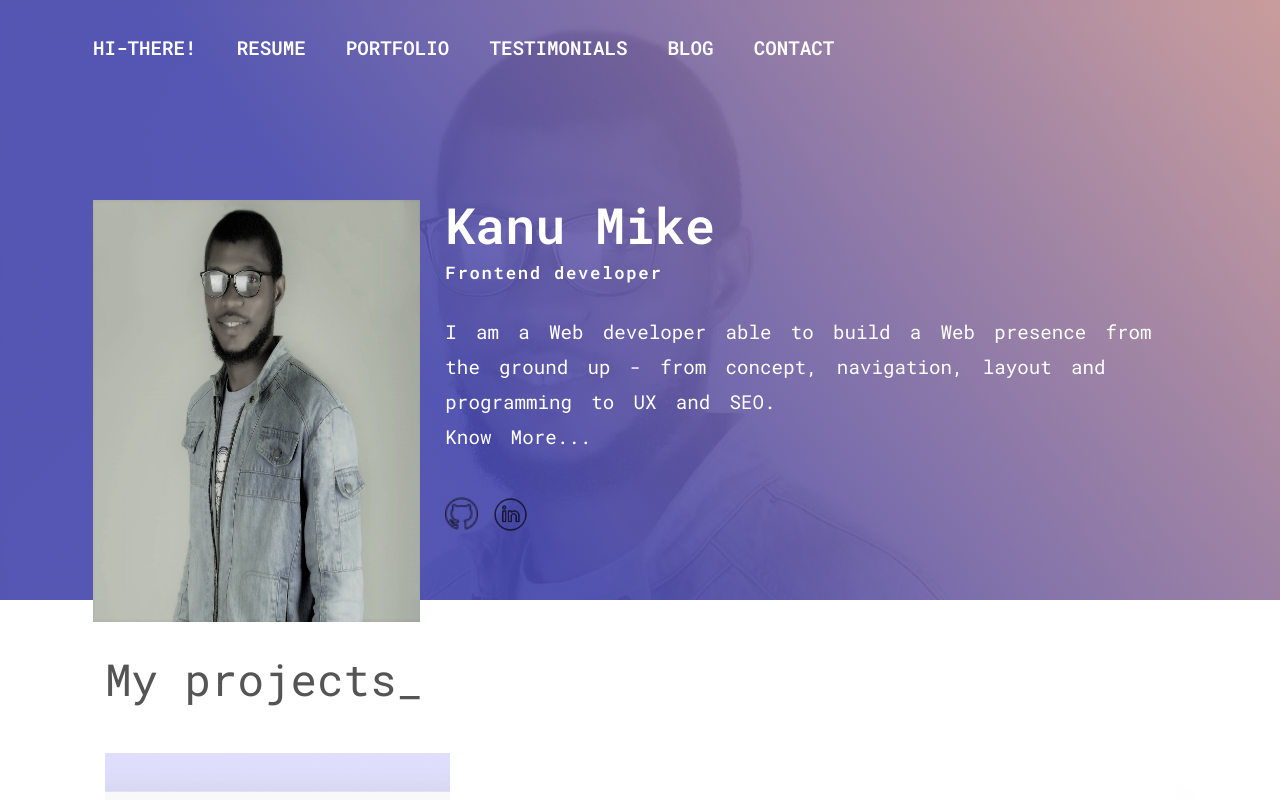
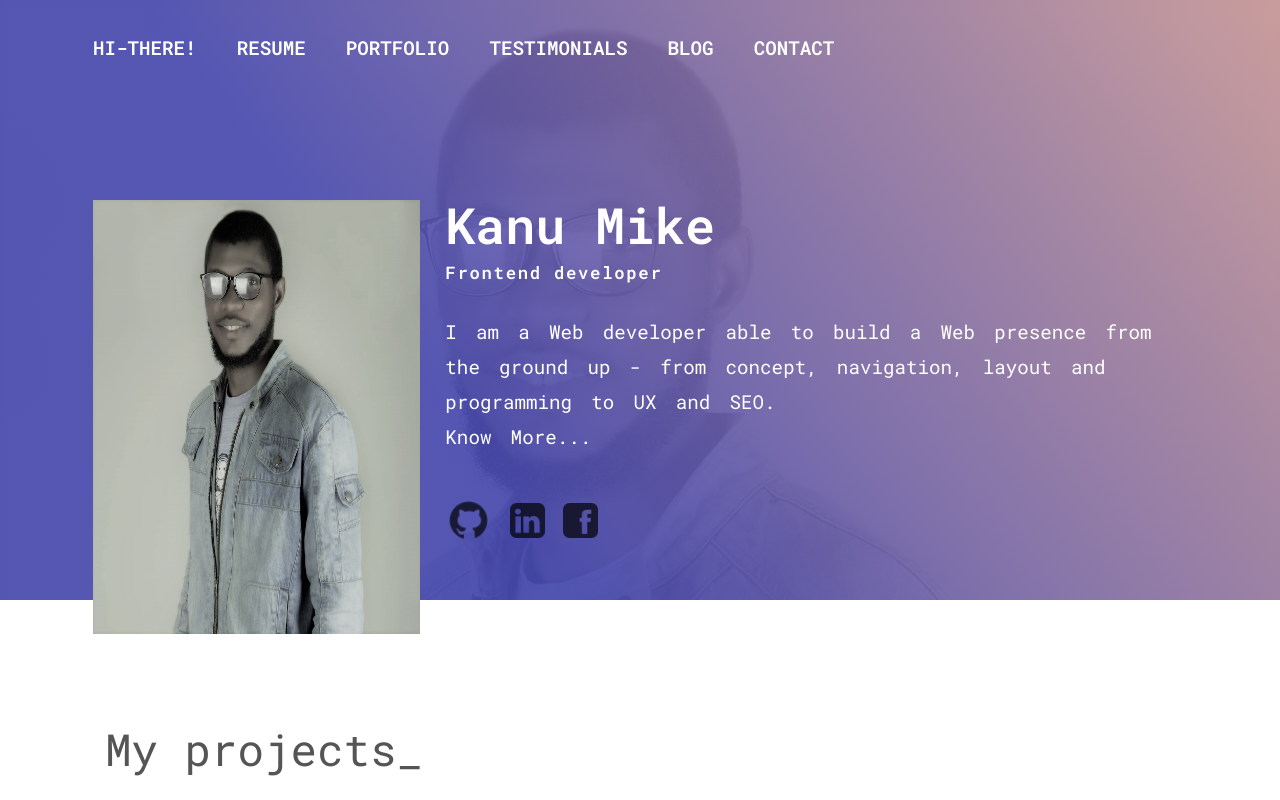
Before and after one commit to codewithmike01/MyPortfolioBlog, a website with bundled scripts: page index.html in a window 1280 px wide. Shown: the top 800 px of the page. Built offline with nearby package versions, Linux system fonts and the light colour scheme; files whose address does not match are found by name.

Commit message:
Change social icon

```diff
--- a/index.html
+++ b/index.html
@@ -57,15 +57,24 @@
             <ul class="profile-socials">
               <li>
                 <a href="#"
-                  ><img src="./images/Github.png" alt="GitHub icon" />
+                  ><img src="./images/githubSocial.png" alt="GitHub icon" />
                 </a>
               </li>
               <li>
                 <a href="#"
                   ><img
-                    src="./images/LinkedIn.png"
+                    src="./images/LinkedinSocial.png"
                     alt="LinkedIn icon"
                     class="linkedIn"
+                  />
+                </a>
+              </li>
+              <li>
+                <a href="#"
+                  ><img
+                    src="./images/facebookSocial.png"
+                    alt="LinkedIn icon"
+                    class="facebook"
                   />
                 </a>
               </li>
--- a/sass/_header.scss
+++ b/sass/_header.scss
@@ -9,6 +9,7 @@ body {
   }
 
   header {
+    margin-bottom: 120px;
     position: relative;
     width: 100%;
     height: 600px;
@@ -147,16 +148,18 @@ body {
 
   .profile-socials {
     display: flex;
+    align-items: center;
     margin-top: 43px;
-    gap: 15px;
+    gap: 18px;
 
     img {
-      width: 33px;
-      height: 33px;
+      width: 47px;
+      height: 47px;
       opacity: 0.7;
     }
 
-    .linkedIn {
+    .linkedIn,
+    .facebook {
       width: 35px;
       height: 35px;
     }
```
Also changed, not shown: css/style.css, images/Github.png (deleted), images/LinkedIn.png (deleted), images/LinkedIn.svg (deleted), images/LinkedinSocial.png (added), images/facebook.svg (deleted), images/facebookSocial.png (added), images/githubSocial.png (added), images/icons8-github-50.png (deleted), 1 other file.
